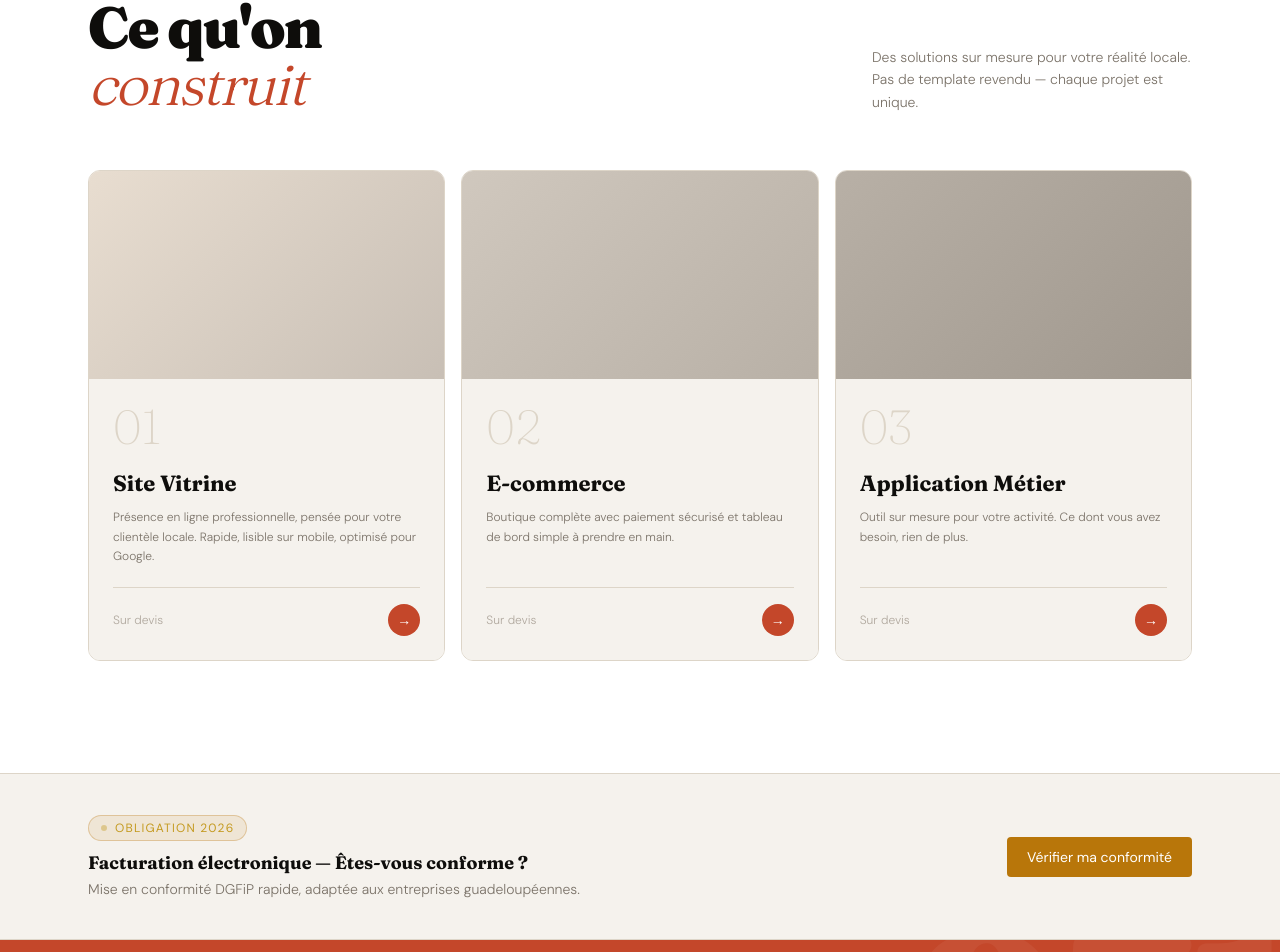
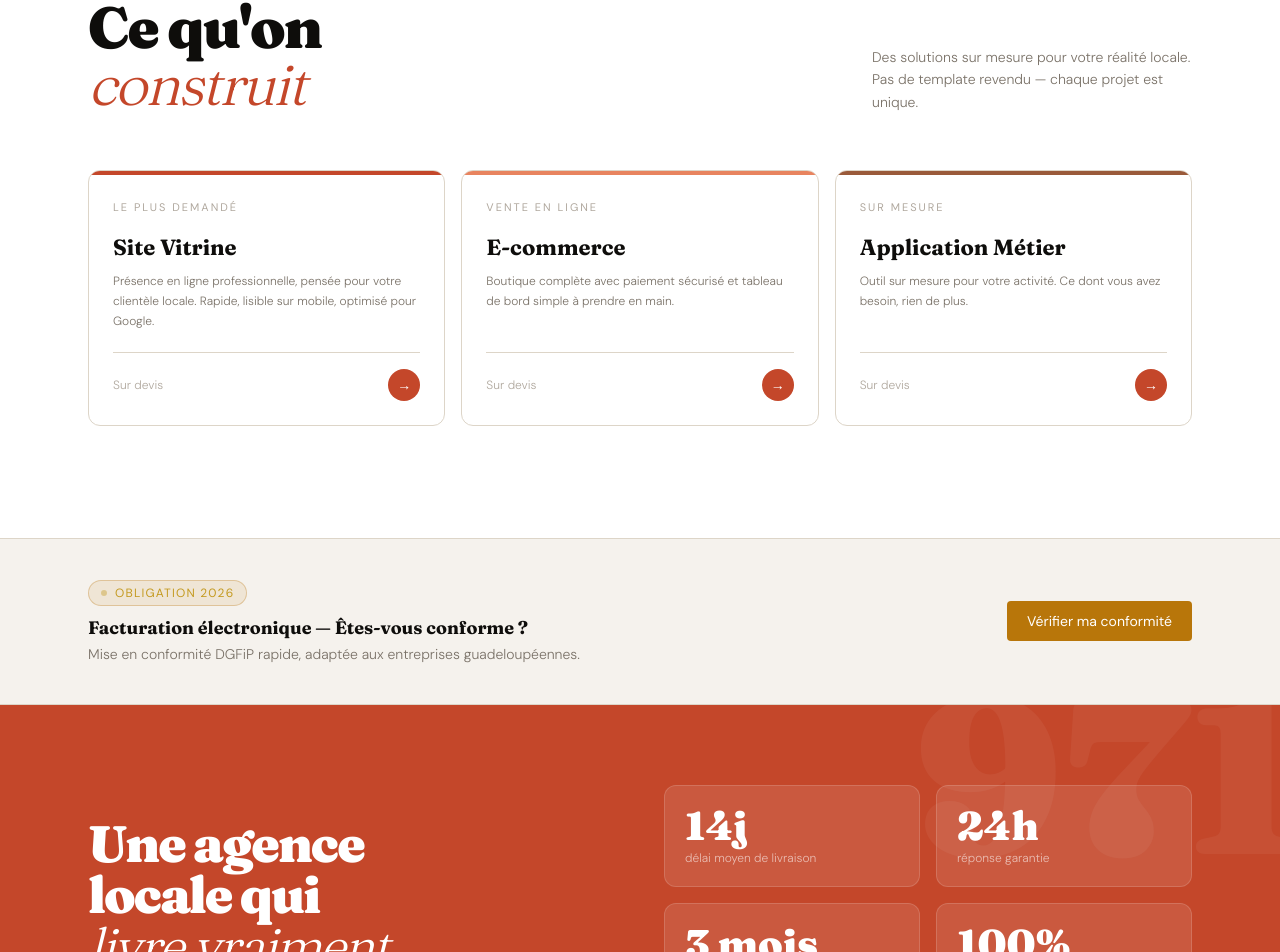
Before and after one commit to solyb971/Wbesite, a Next.js app: page / in a window 1280 px wide. Shown: the part 1051-2003 px from the top of the page. Built offline with nearby package versions, Linux system fonts and the light colour scheme; no server answers.

Commit message:
feat(services): cartes à barre d'accent + tag, suppression bloc image vide

```diff
--- a/src/components/site/Services.tsx
+++ b/src/components/site/Services.tsx
@@ -2,25 +2,25 @@ import Link from "next/link"
 
 const services = [
   {
-    num: "01",
     title: "Site Vitrine",
+    tag: "Le plus demandé",
+    accent: "#C4472A",
     description: "Présence en ligne professionnelle, pensée pour votre clientèle locale. Rapide, lisible sur mobile, optimisé pour Google.",
     contactParam: "vitrine",
-    wide: true,
   },
   {
-    num: "02",
     title: "E-commerce",
+    tag: "Vente en ligne",
+    accent: "#E8845F",
     description: "Boutique complète avec paiement sécurisé et tableau de bord simple à prendre en main.",
     contactParam: "ecommerce",
-    wide: false,
   },
   {
-    num: "03",
     title: "Application Métier",
+    tag: "Sur mesure",
+    accent: "#9A5A3A",
     description: "Outil sur mesure pour votre activité. Ce dont vous avez besoin, rien de plus.",
     contactParam: "application",
-    wide: false,
   },
 ]
 
@@ -57,55 +57,32 @@ export default function Services() {
           <div className="reveal grid grid-cols-1 md:grid-cols-3 gap-4">
             {services.map((s) => (
               <div
-                key={s.num}
-                className="group rounded-xl overflow-hidden flex flex-col"
-                style={{ border: '0.5px solid #DDD5C8' }}
+                key={s.title}
+                className="group rounded-xl overflow-hidden flex flex-col transition-transform duration-300 hover:-translate-y-1"
+                style={{ border: '0.5px solid var(--syb-border)', background: '#FFFFFF' }}
               >
-                {/* Image placeholder */}
-                <div
-                  className="h-52 relative overflow-hidden"
-                  style={{
-                    background: s.num === "01"
-                      ? 'linear-gradient(135deg, #E8DDD0, #C8BFB5)'
-                      : s.num === "02"
-                      ? 'linear-gradient(135deg, #D0C8BE, #B8B0A6)'
-                      : 'linear-gradient(135deg, #B8B0A6, #A0988E)',
-                  }}
-                >
-                  <div
-                    className="absolute inset-0 transition-opacity duration-300 opacity-0 group-hover:opacity-100"
-                    style={{ background: 'linear-gradient(180deg, transparent 40%, rgba(14,13,11,0.5) 100%)' }}
-                  />
-                </div>
+                {/* Barre d'accent */}
+                <div style={{ height: '4px', background: s.accent }} />
 
                 {/* Body */}
-                <div className="p-6 flex flex-col flex-1" style={{ background: '#F5F2ED' }}>
-                  <div
-                    className="font-display font-thin leading-none mb-4"
-                    style={{ fontSize: '48px', color: '#DDD5C8', lineHeight: 1 }}
-                  >
-                    {s.num}
+                <div className="p-6 flex flex-col flex-1">
+                  <div className="text-[11px] tracking-[2px] uppercase mb-4" style={{ color: 'var(--syb-stone-light)' }}>
+                    {s.tag}
                   </div>
-                  <h3
-                    className="font-display font-bold mb-2"
-                    style={{ fontSize: '22px', color: '#0E0D0B' }}
-                  >
+                  <h3 className="font-display font-bold mb-2" style={{ fontSize: '22px', color: 'var(--syb-ink)' }}>
                     {s.title}
                   </h3>
-                  <p className="text-xs font-light leading-relaxed mb-5 flex-1" style={{ color: '#7A7268', lineHeight: 1.65 }}>
+                  <p className="text-xs font-light leading-relaxed mb-5 flex-1" style={{ color: 'var(--syb-stone)', lineHeight: 1.65 }}>
                     {s.description}
                   </p>
-                  <div
-                    className="flex items-center justify-between pt-4"
-                    style={{ borderTop: '0.5px solid #DDD5C8' }}
-                  >
-                    <span className="text-xs font-light" style={{ color: '#B0A89E' }}>
+                  <div className="flex items-center justify-between pt-4" style={{ borderTop: '0.5px solid var(--syb-border)' }}>
+                    <span className="text-xs font-light" style={{ color: 'var(--syb-stone-light)' }}>
                       Sur devis
                     </span>
                     <Link
                       href={`/?service=${s.contactParam}#contact`}
                       className="w-8 h-8 rounded-full flex items-center justify-center text-white text-sm transition-transform hover:scale-110"
-                      style={{ background: '#C4472A' }}
+                      style={{ background: 'var(--syb-rust)' }}
                     >
                       →
                     </Link>
```
